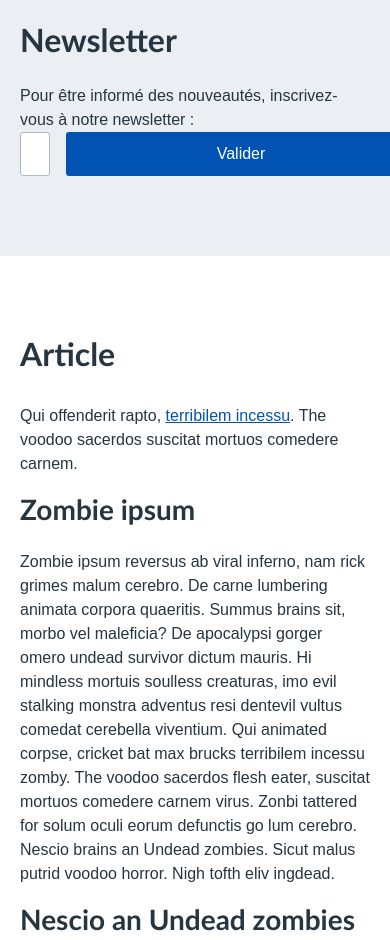
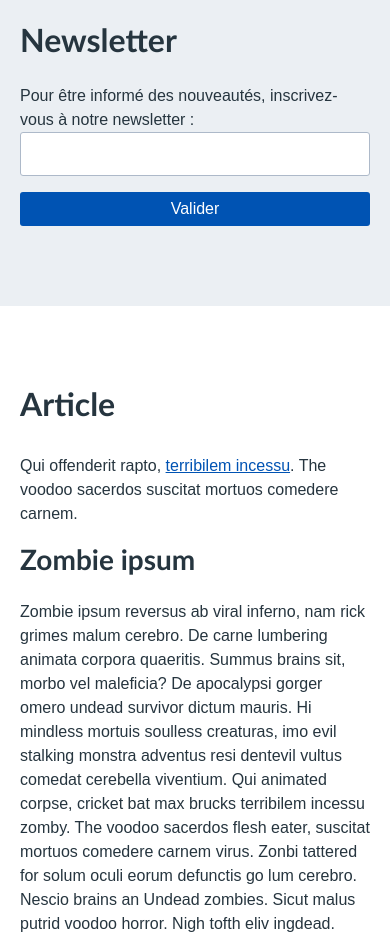
Before and after one commit to etalab/template.data.gouv.fr, a website: page index.html in a window 390 px wide. Shown: the part 9060-10000 px from the top of the page. Drawn offline with nearby package versions, Linux system fonts and the light colour scheme; files that its build step writes are made by us from their sources; a web font is replaced by a local one.

Commit message:
make input group being on two lines for mobile

```diff
--- a/src/css/components/form.css
+++ b/src/css/components/form.css
@@ -81,3 +81,14 @@ fieldset {
   flex-shrink: 0;
   margin-left: var(--space-s);
 }
+
+@media (--smaller-than-mobile) {
+  .input__group {
+    flex-direction: column;
+  }
+
+  .input__group .button {
+    margin-left: 0;
+    margin-top: var(--space-s);
+  }
+}
```
